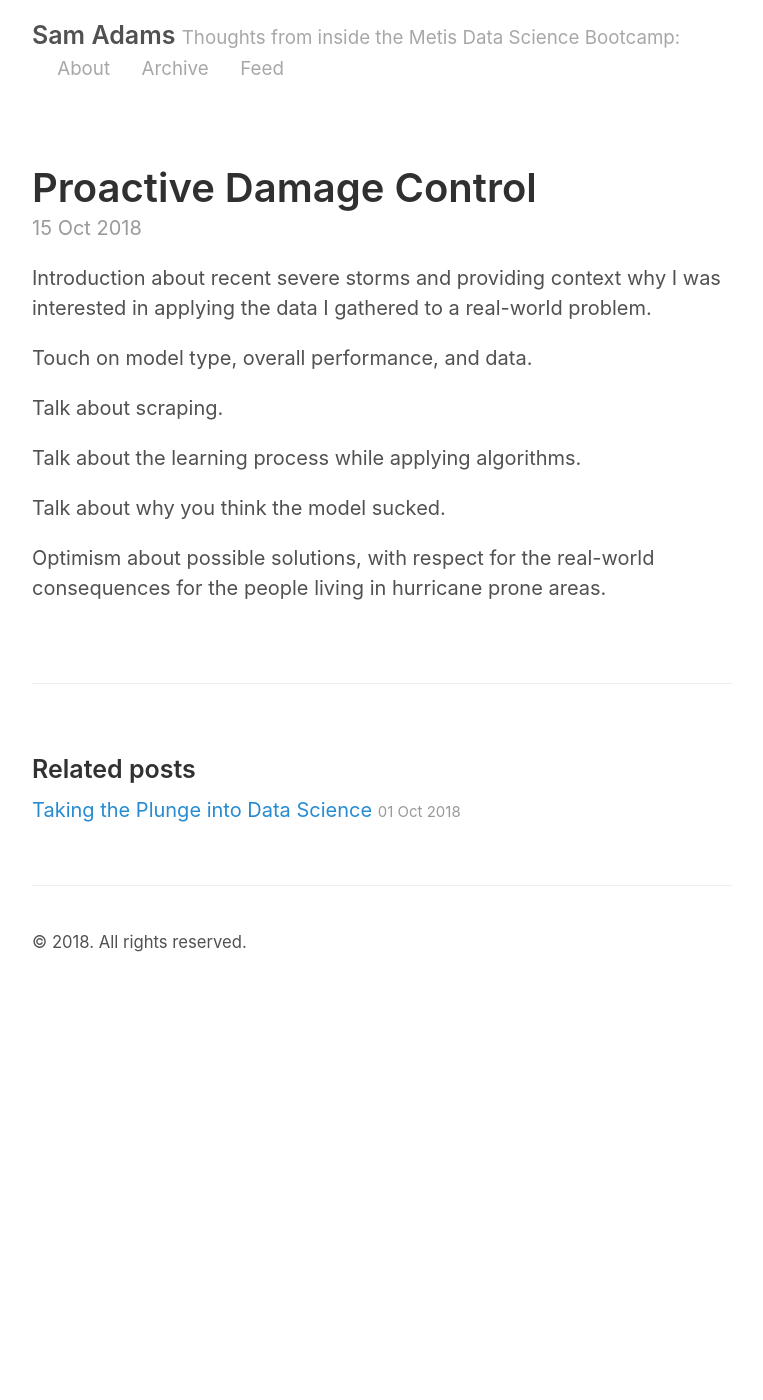
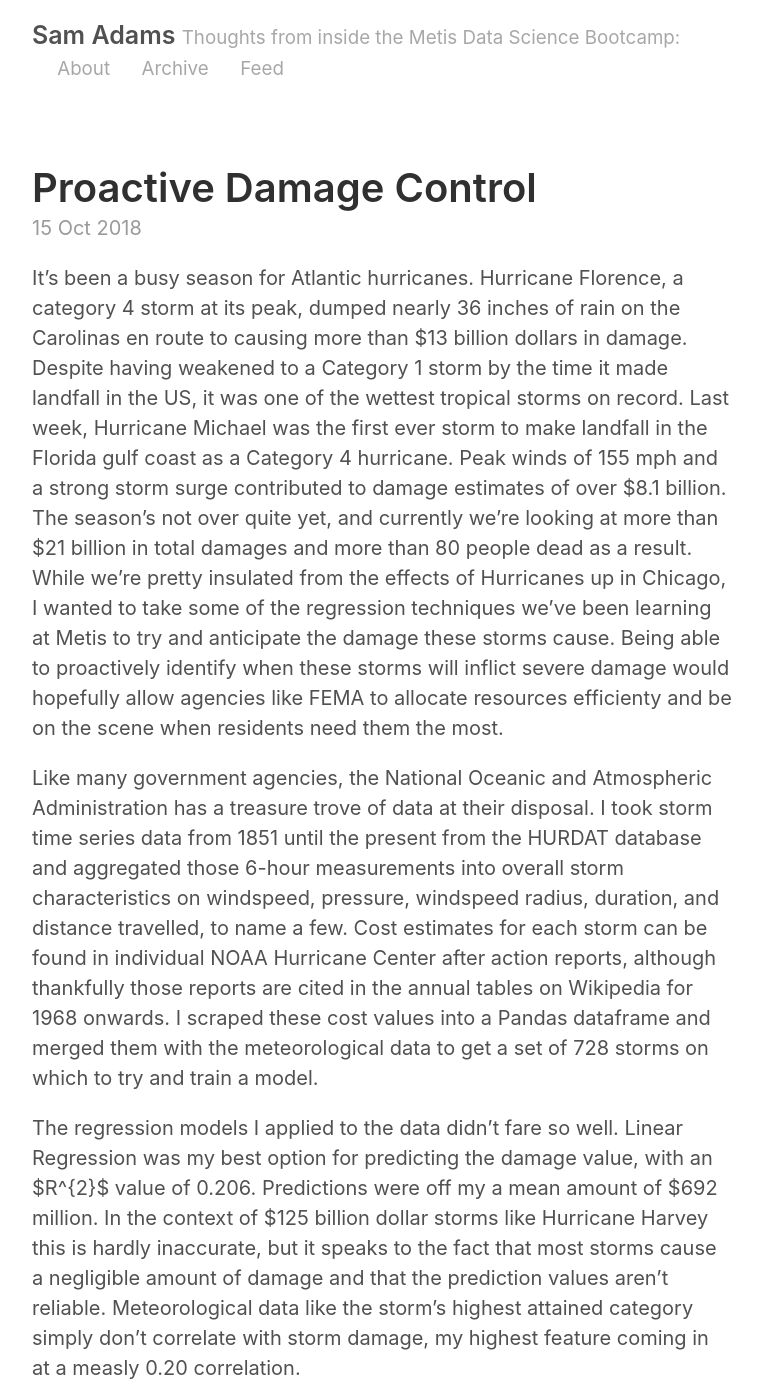
Before and after one commit to adamsxs/adamsxs.github.io, a Jekyll site: the page built from _posts/2018-10-15-Damage-Control.md, in a window 1280 px wide and 1400 px high. Shown: the whole window, without its empty margins (258-1021 px from the left). Built offline with Jekyll 4.4.1, drawn with Linux system fonts in a browser that asks for light colours; some of the changed text lies outside the part shown.

Commit message:
Update 2018-10-15-Damage-Control.md
Added text content to post.

```diff
--- a/_posts/2018-10-15-Damage-Control.md
+++ b/_posts/2018-10-15-Damage-Control.md
@@ -3,16 +3,25 @@ layout: post
 title: Proactive Damage Control
 ---
 
-Introduction about recent severe storms and providing context why I was interested in
-applying the data I gathered to a real-world problem.
+It's been a busy season for Atlantic hurricanes. Hurricane Florence, a category 4 storm at its peak,
+dumped nearly 36 inches of rain on the Carolinas en route to causing more than $13 billion dollars in damage.
+Despite having weakened to a Category 1 storm by the time it made landfall in the US, it was one of the wettest
+tropical storms on record.
+Last week, Hurricane Michael was the first ever storm to make landfall in the Florida gulf coast as a Category 4 hurricane. Peak winds of 155 mph and a strong storm surge contributed to damage estimates of over $8.1 billion. The season's not over quite yet, and currently we're looking at more than $21 billion in total damages and more than 80 people dead as a result. While we're pretty insulated from the effects of Hurricanes up in Chicago, I wanted to take some of the regression techniques we've been learning at Metis to try and anticipate the damage these storms cause. Being able to proactively identify when these storms will inflict severe damage would hopefully allow agencies like FEMA to allocate resources efficienty and be on the scene when residents need them the most.
 
-Touch on model type, overall performance, and data.
+Like many government agencies, the National Oceanic and Atmospheric Administration has a treasure trove of data at their disposal. I took storm time series data from 1851 until the present from the HURDAT database and aggregated those 6-hour measurements into overall storm characteristics on windspeed, pressure, windspeed radius, duration, and distance travelled, to name a few.
+Cost estimates for each storm can be found in individual NOAA Hurricane Center after action reports, although thankfully those reports are cited in the annual tables on Wikipedia for 1968 onwards.
+I scraped these cost values into a Pandas dataframe and merged them with the meteorological data to get a set of 728 storms on which to try and train a model.
 
-Talk about scraping.
+The regression models I applied to the data didn't fare so well. Linear Regression was my best option for predicting the damage value, with an $R^{2}$ value of 0.206. Predictions were off my a mean amount of $692 million.
+In the context of $125 billion dollar storms like Hurricane Harvey this is hardly inaccurate, but it speaks to the fact that most storms cause a negligible amount of damage and that the prediction values aren't reliable. Meteorological data like the storm's highest attained category simply don't correlate with storm damage, my highest feature coming in at a measly 0.20 correlation.
 
-Talk about the learning process while applying algorithms.
+[Storm Damage Histogram]
 
-Talk about why you think the model sucked.
+Taking a look at the storm damage values, it's clear that right data is very right shifted. The graph above shows the frequencies of storm costs for my dataset, where storms that do any damage at all are relative outliers. The same distribution appears even if I cut off the values either below or above $1 billion, which fundamentally doesn't really square that well with some of the assumptions needed that underpin linear regression. To address this, I looked at using my model to predict the $log_{10}$ of storm cost, which bumped up the $R^{2}$ to 0.608 on the log value without increasing the RMSE of the cost predictions themselves.
 
-Optimism about possible solutions, with respect for the real-world consequences for the people living
-in hurricane prone areas.
+Engineers love heuristics, and I had imagined this model as a quick way to use Hurricane meteorological data, something the NOAA can get live and reliably, to produce "back of the envelope" numbers forecasting the need for government aid and the ensuing property damage.
+Looking at how the [Congressional Budget Office calculates damage estimates](https://www.americanbar.org/content/dam/aba/images/disaster/51610-Hurricanes_WP.pdf) it's clear that more features could improve on the high bias estimates I'm currently getting.
+The government's method takes into account topograhical vulnerability, population density, and the amount of coastal development to give state-specific damage estimates. Combined with targeted wind and precipitation numbers, these topographic and demographic considerations increase the reliability of damage estimates.
+
+When I get the time to revisit this project, I'm looking forward to trying out some new methodologies. Other algorithms like Generalized Linear Models (GLM's) can better mimic the gamma distribution of target values. Since most storms in this database cause minor damage at most, this might also be better as a classification problem that leverages concepts from anomaly detection to identify high damage storms, rather than the damage value itself.
```
